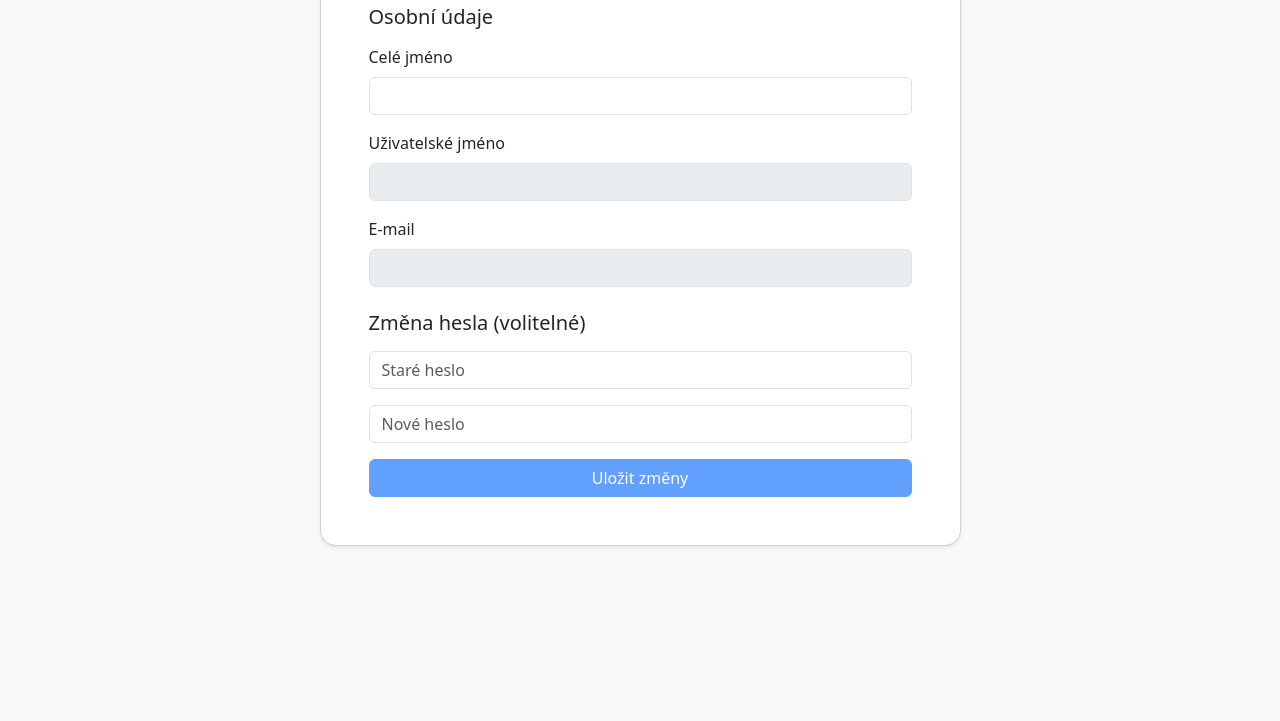
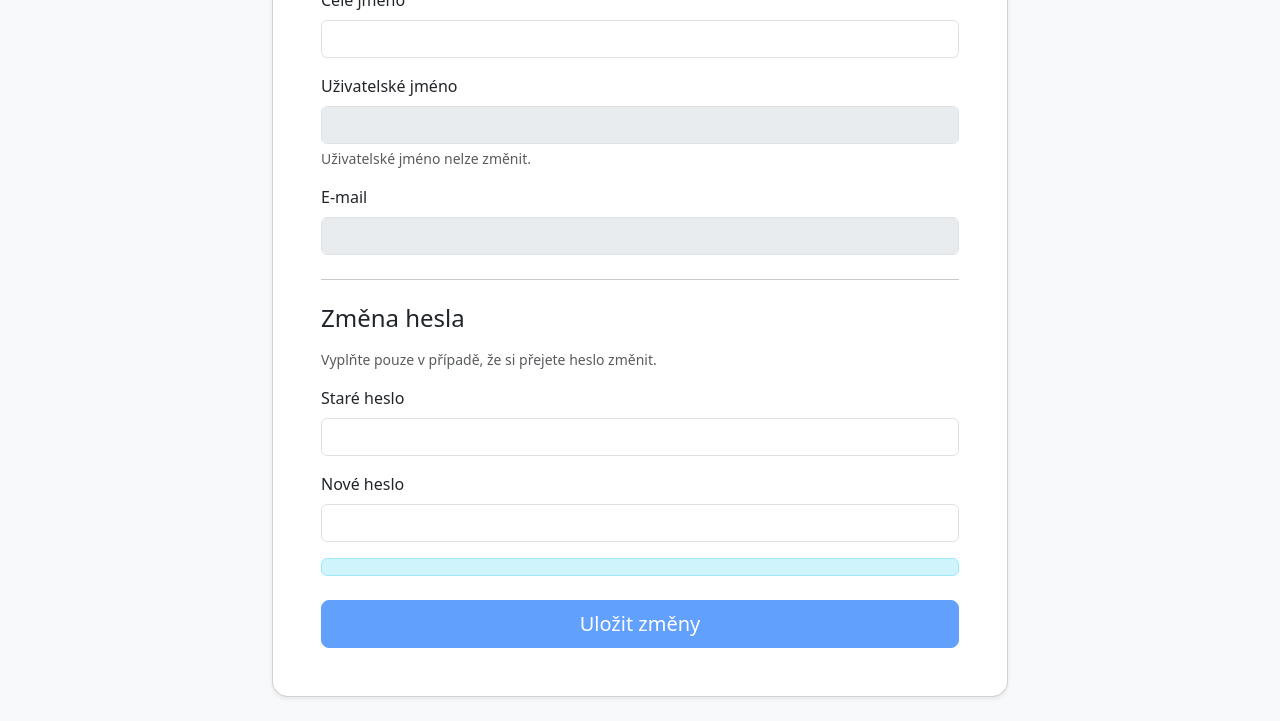
Before and after one commit to vaclavsteinhauser/internetove_technologie, a plain HTML site: page frontend/profile.html in a window 1280 px wide. Shown: the part 213-934 px from the top of the page. Before the commit the page ends 800 px from the top, so only its background shows below. Drawn offline with Linux system fonts and the light colour scheme; no server answers; sample sign-in values are in the browser's storage.

Commit message:
přístupnost a použitelnost

```diff
--- a/frontend/profile.html
+++ b/frontend/profile.html
@@ -3,47 +3,63 @@
 <head>
     <meta charset="UTF-8">
     <meta name="viewport" content="width=device-width, initial-scale=1.0">
-    <title>Úprava profilu - Fórum</title>
+    <title>Můj profil</title>
     <link rel="stylesheet" href="css/bootstrap.css">
 </head>
-<body class="bg-light d-flex flex-column min-vh-100">
+<body class="bg-light">
     <div id="navbar-container"></div>
-    <main class="flex-grow-1 d-flex align-items-center">
-        <div class="container">
+
+    <main class="container my-4">
         <div class="row justify-content-center">
-                <div class="col-md-8 col-lg-7">
-                    <div class="card shadow-sm rounded-4">
+            <div class="col-lg-8">
+                <div class="card rounded-4 shadow-sm">
                     <div class="card-body p-4 p-md-5">
-                            <h1 class="card-title text-center mb-4">Úprava profilu</h1>
-                            <form id="profileForm">
-                                <!-- Údaje o profilu -->
-                                <h5 class="mb-3">Osobní údaje</h5>
+
+                        <h1 class="mb-4">Můj profil</h1>
+
+                        <form id="profileForm" novalidate>
                             <div class="mb-3">
                                 <label for="full_name" class="form-label">Celé jméno</label>
-                                    <input id="full_name" type="text" class="form-control" required>
+                                <input type="text" class="form-control" id="full_name" required>
                             </div>
                             <div class="mb-3">
                                 <label for="username" class="form-label">Uživatelské jméno</label>
-                                    <input id="username" type="text" class="form-control" disabled>
+                                <input type="text" class="form-control" id="username" disabled readonly>
+                                <div class="form-text">Uživatelské jméno nelze změnit.</div>
                             </div>
-                                <div class="mb-4">
+                            <div class="mb-3">
                                 <label for="email" class="form-label">E-mail</label>
-                                    <input id="email" type="email" class="form-control" disabled>
+                                <input type="email" class="form-control" id="email" disabled readonly>
                             </div>
 
-                                <!-- Změna hesla -->
-                                <h5 class="mb-3">Změna hesla (volitelné)</h5>
-                                <div class="mb-3"><input id="old_password" type="password" class="form-control" placeholder="Staré heslo"></div>
-                                <div class="mb-3"><input id="new_password" type="password" class="form-control" placeholder="Nové heslo"></div>
-                                <div id="password-policy-info" class="form-text text-muted mb-3"></div>
-                                <div class="d-grid"><button id="saveProfileButton" type="submit" class="btn btn-primary" disabled>Uložit změny</button></div>
+                            <hr class="my-4">
+
+                            <h2 class="h4 mb-3">Změna hesla</h2>
+                            <p class="text-muted small">Vyplňte pouze v případě, že si přejete heslo změnit.</p>
+
+                            <div class="mb-3">
+                                <label for="old_password" class="form-label">Staré heslo</label>
+                                <input type="password" class="form-control" id="old_password">
+                            </div>
+                            <div class="mb-3">
+                                <label for="new_password" class="form-label">Nové heslo</label>
+                                <input type="password" class="form-control" id="new_password">
+                            </div>
+
+                            <!-- Kontejner pro zobrazení požadavků na heslo -->
+                            <div id="password-policy-info" class="alert alert-info small p-2"></div>
+
+                            <div class="d-grid gap-2 mt-4">
+                                <button type="submit" id="saveProfileButton" class="btn btn-primary btn-lg" disabled>Uložit změny</button>
+                            </div>
                         </form>
-                        </div>
+
                     </div>
                 </div>
             </div>
         </div>
     </main>
+
     <script src="js/bootstrap.bundle.min.js"></script>
     <script src="js/api.js"></script>
     <script src="js/utils.js"></script>
```
Also changed, not shown: frontend/forum.html (+2 -1 lines), frontend/js/forum.js (+8 -8 lines), frontend/login.html (+6 -2 lines), frontend/register.html (+15 -5 lines). Lines whose indentation alone changed are shown as unchanged.
